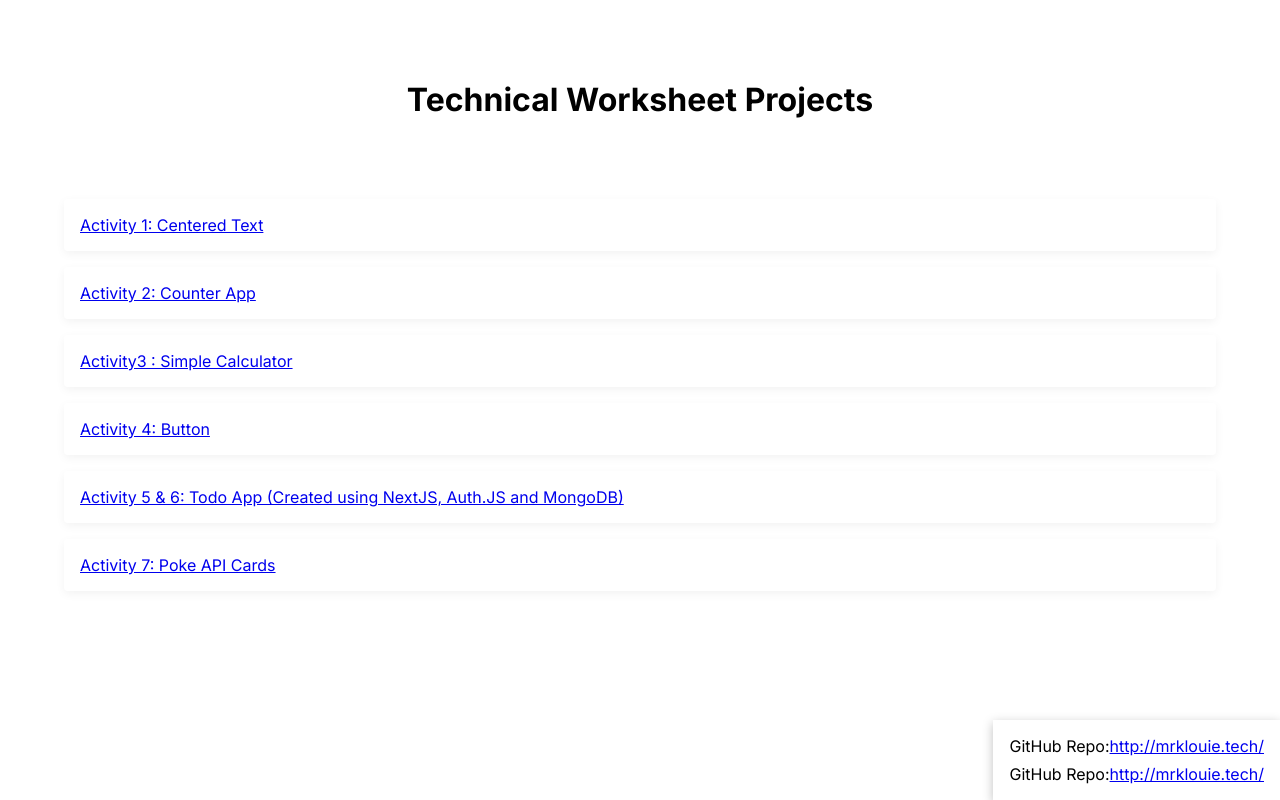
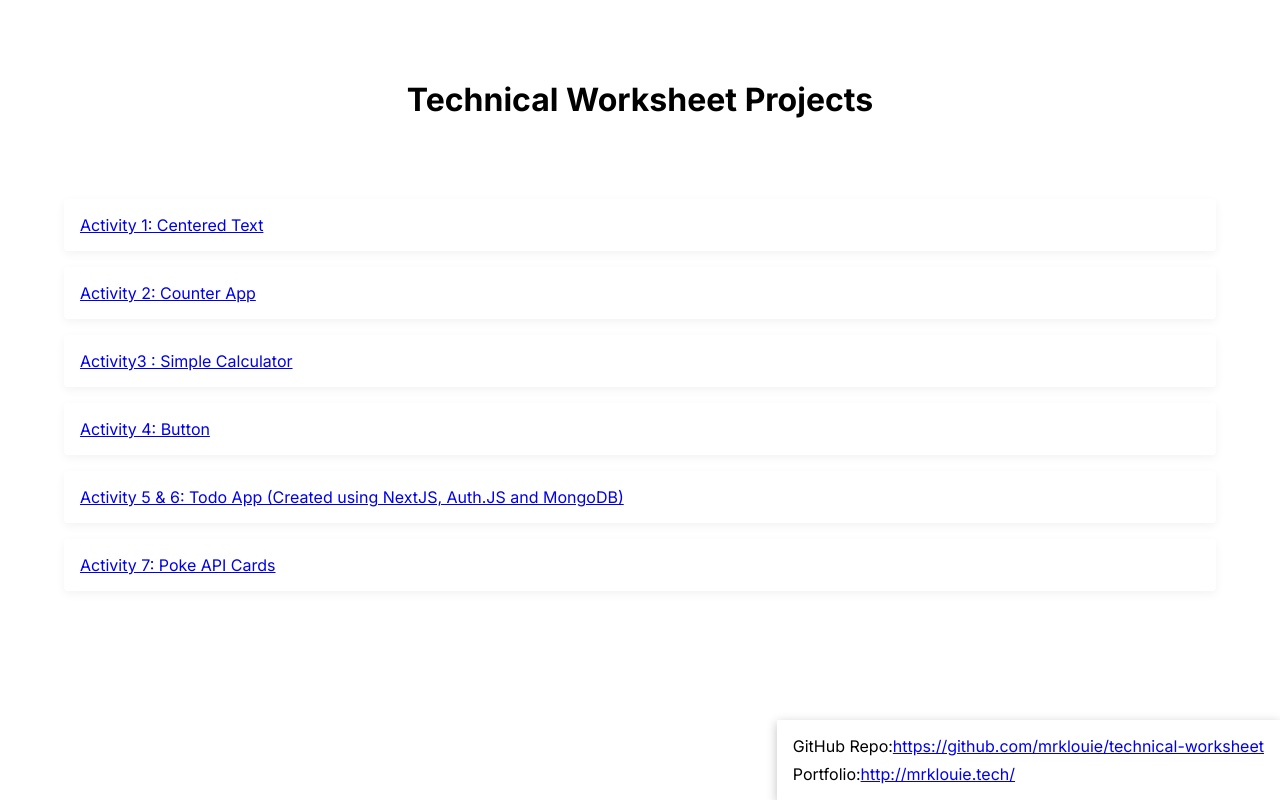
Before and after one commit to mrklouie/technical-worksheet, a Next.js app: page / in a window 1280 px wide. Built offline with nearby package versions, Linux system fonts and the light colour scheme.

Commit message:
added the links

```diff
--- a/src/app/layout.tsx
+++ b/src/app/layout.tsx
@@ -19,20 +19,23 @@ export default function RootLayout({
       <body className={inter.className}>
         {children}
 
-        <span id={styles["links-wrapper"]}>
+        <div id={styles["links-wrapper"]}>
           <span>
             GitHub Repo:
+            <a
+              href="https://github.com/mrklouie/technical-worksheet"
+              target="_blank"
+            >
+              https://github.com/mrklouie/technical-worksheet
+            </a>
+          </span>
+          <span>
+            Portfolio:
             <a href="http://mrklouie.tech/" target="_blank">
               http://mrklouie.tech/
             </a>
           </span>
-          <span>
-            GitHub Repo:
-            <a href="http://mrklouie.tech/" target="_blank">
-              http://mrklouie.tech/
-            </a>
-          </span>
-        </span>
+        </div>
       </body>
     </html>
   );
```
